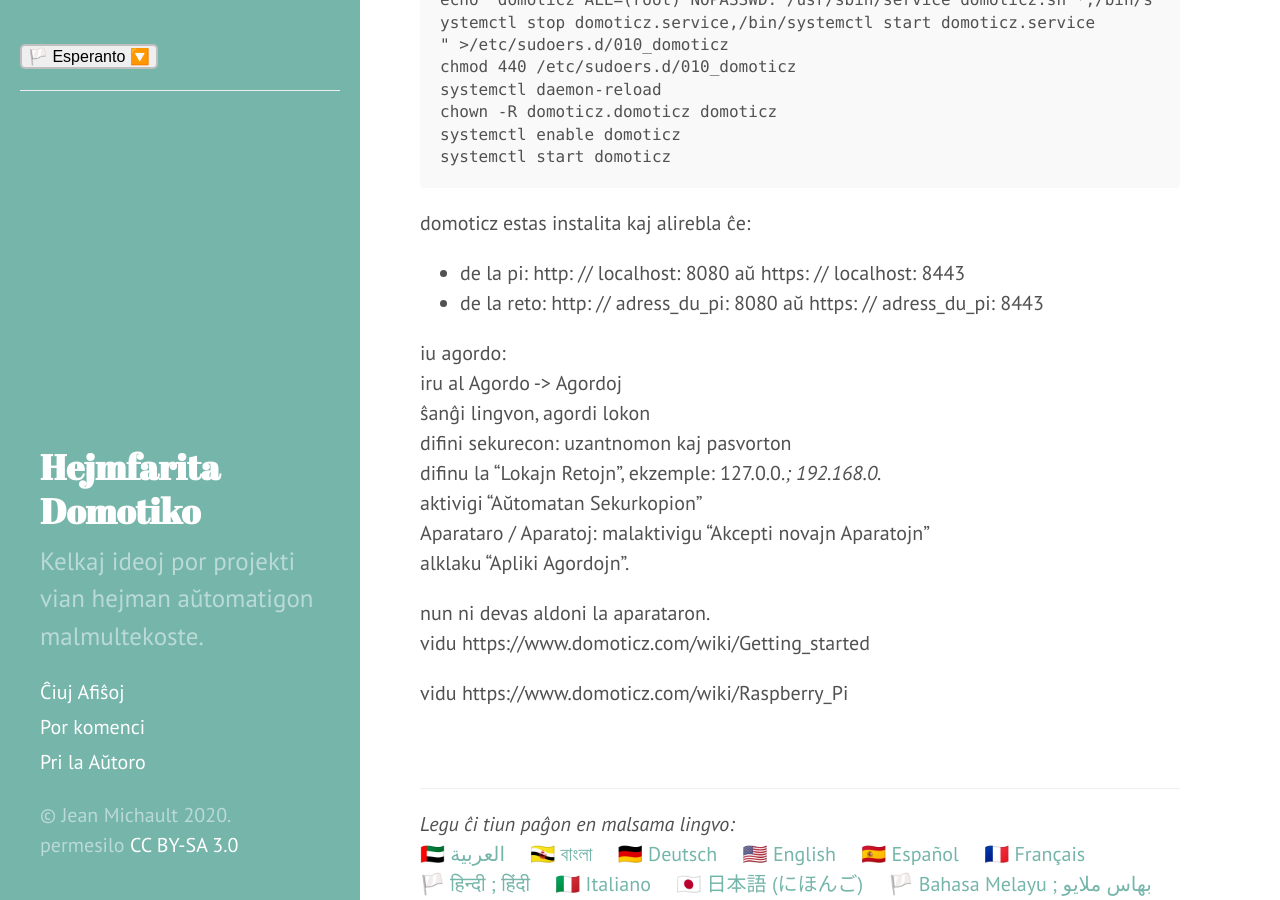
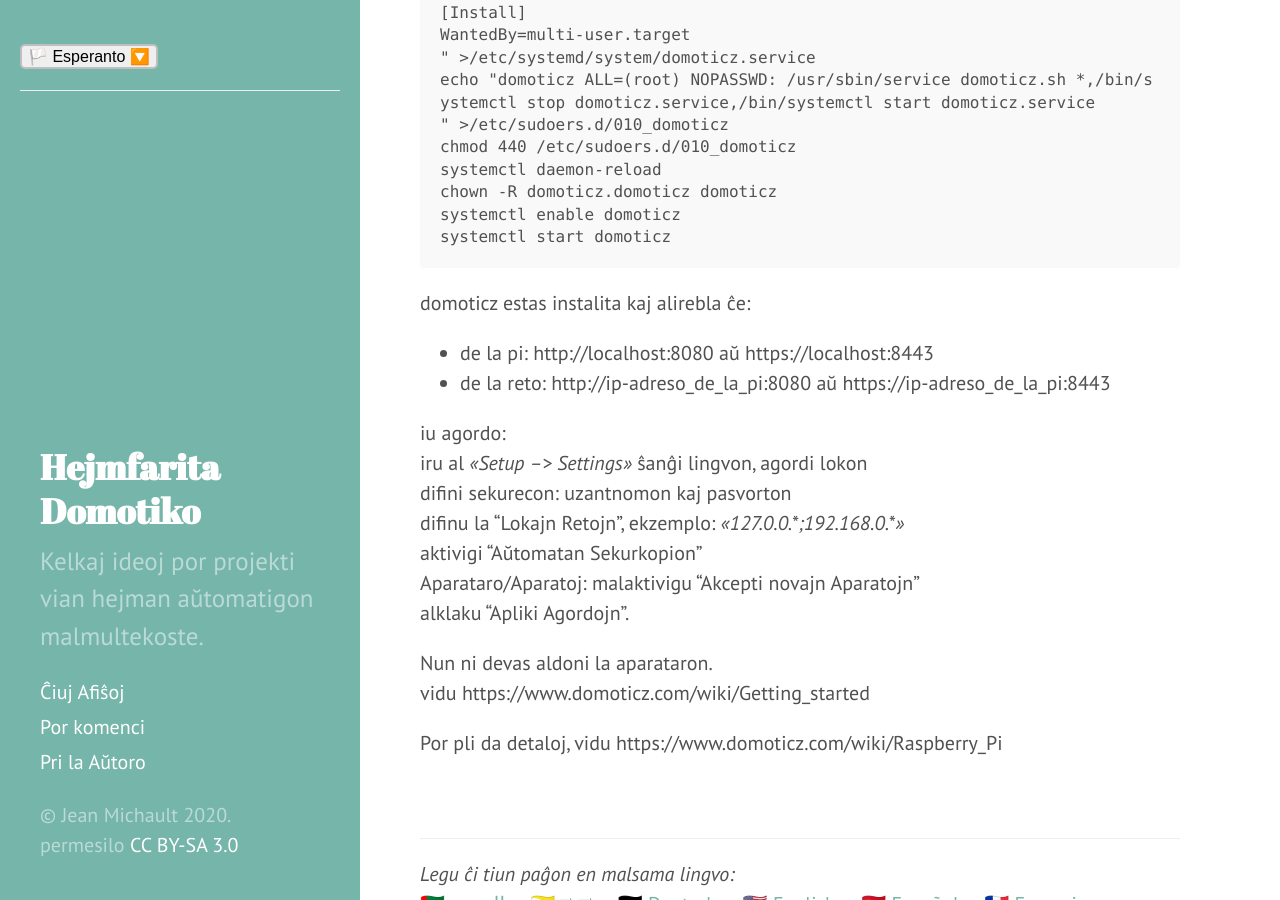
Before and after one commit to jmichault/jmichault.github.io, a Jekyll site: the page built from eo/_posts/2020-11-21-instali_domoticz.md, in a window 1280 px wide and 900 px high, scrolled down 931 px. Built offline with Jekyll 4.4.1, drawn with Linux system fonts in a browser that asks for light colours; some of the changed text lies outside the part shown.

Commit message:
ĝisdatigo post «instali domoticz»

```diff
--- a/eo/_posts/2020-11-21-instali_domoticz.md
+++ b/eo/_posts/2020-11-21-instali_domoticz.md
@@ -20,6 +21,9 @@
 _«HTTPS Port number:»_ metu 8443, iru al OK, enigu.
 _«Installation Folder:»_ metu _/home/domoticz/domoticz_, iru al OK, eniru.
 _«Installation Complete!»_  , Eniru.
+
+
+Nun ni kreas la _«systemd»_ servon, kiu lanĉos domoticz:
 
     service domoticz stop
     rm /etc/*.d/*domoticz*
@@ -46,20 +50,20 @@
     systemctl start domoticz
 
 domoticz estas instalita kaj alirebla ĉe:
-* de la pi: http: // localhost: 8080 aŭ https: // localhost: 8443
-* de la reto: http: // adress_du_pi: 8080 aŭ https: // adress_du_pi: 8443
+* de la pi: http://localhost:8080 aŭ https://localhost:8443
+* de la reto: http://ip-adreso_de_la_pi:8080 aŭ https://ip-adreso_de_la_pi:8443
 
 iu agordo:
-iru al Agordo -> Agordoj
+iru al _«Setup --> Settings»_
 ŝanĝi lingvon, agordi lokon
 difini sekurecon: uzantnomon kaj pasvorton
-difinu la "Lokajn Retojn", ekzemple: 127.0.0.*; 192.168.0.*
+difinu la "Lokajn Retojn", ekzemplo: _«127.0.0.*;192.168.0.*»_
 aktivigi "Aŭtomatan Sekurkopion"
-Aparataro / Aparatoj: malaktivigu "Akcepti novajn Aparatojn"
+Aparataro/Aparatoj: malaktivigu "Akcepti novajn Aparatojn"
 alklaku "Apliki Agordojn".
 
-nun ni devas aldoni la aparataron.
+Nun ni devas aldoni la aparataron.
 vidu https://www.domoticz.com/wiki/Getting_started
 
-
+Por pli da detaloj,
 vidu https://www.domoticz.com/wiki/Raspberry_Pi
```
Also changed, not shown: other parts of eo/_posts/2020-11-21-instali_domoticz.md (+2 -1 lines).
